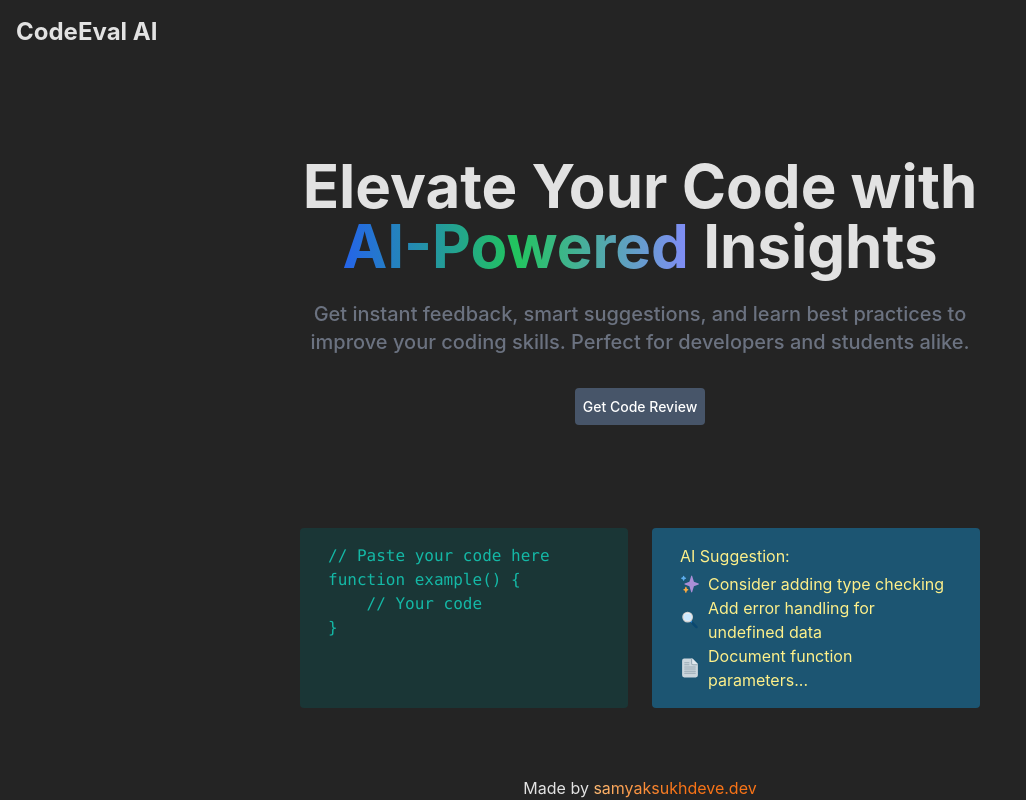
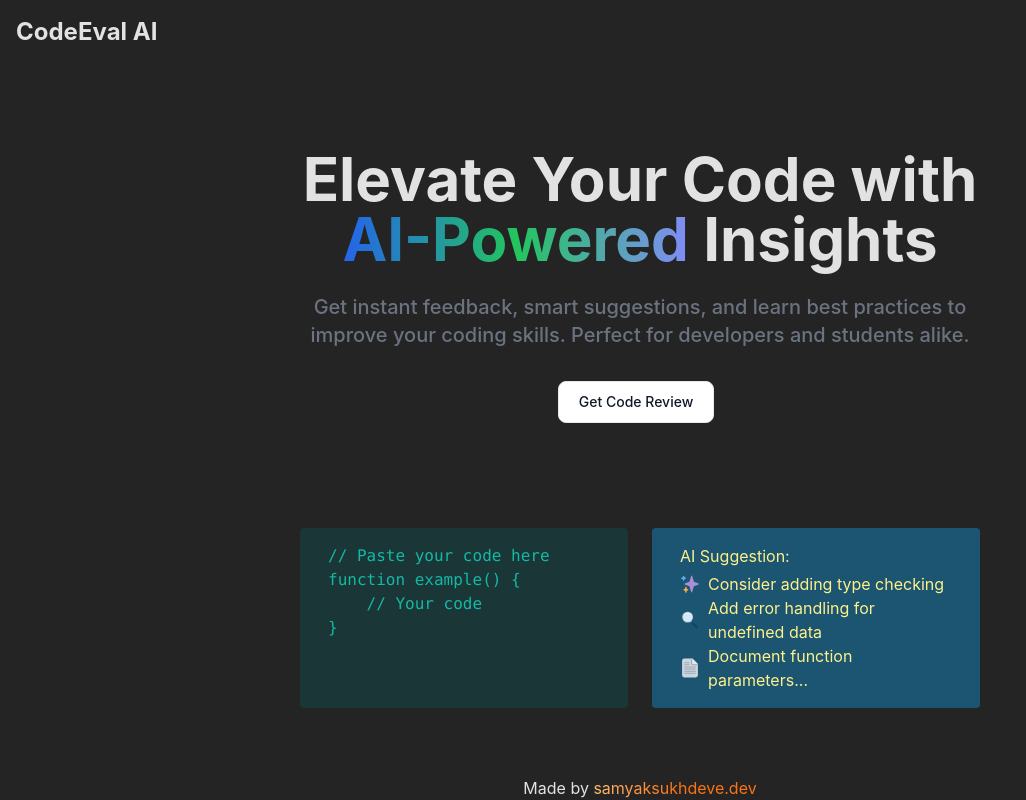
Before and after one commit to SamyakSukhdeve/codeeval-frontend, a React (Vite) app: page / in a window 1280 px wide. Shown: the whole page, without its empty margins (0-1026 px from the left). Built offline with nearby package versions, Linux system fonts and the light colour scheme; no server answers.

Commit message:
fixed button styles

```diff
--- a/src/components/Editor.jsx
+++ b/src/components/Editor.jsx
@@ -24,7 +24,7 @@ const Editor = () => {
       <button
         onClick={handleSubmit}
         disabled={isLoading ? true : false}
-        className="w-max bottom-6 right-6 absolute bg-[#77B254]  hover:bg-[#5B913B] text-white font-medium  rounded z-10 p-[7px] active:translate-y-1 disabled:pointer-events-none disabled:cursor-not-allowed"
+        className="w-max bottom-6 right-6 absolute  text-white bg-gradient-to-br from-purple-600 to-blue-500 hover:bg-gradient-to-bl focus:ring-4 focus:outline-none focus:ring-blue-300 dark:focus:ring-blue-800 font-[14px]  rounded z-10 p-[7px] active:translate-y-1 disabled:pointer-events-none disabled:cursor-not-allowed"
       >
         {isLoading ? "Analyzing..." : "Analyze Code"}
       </button>
--- a/src/pages/Landing.jsx
+++ b/src/pages/Landing.jsx
@@ -25,7 +25,8 @@ const Landing = () => {
         </div>
         <Link
           to="/analyze"
-          className="p-2 text-white text-[14px] font-medium bg-slate-600 rounded hover:bg-slate-700"
+          className="py-2.5 px-5 me-2 mb-2 text-sm font-medium text-gray-900 focus:outline-none bg-white rounded-lg border border-gray-200 hover:bg-gray-100 hover:text-blue-700 focus:z-10 focus:ring-4 focus:ring-gray-100 dark:focus:ring-gray-700 dark:bg-gray-800 dark:text-gray-400 dark:border-gray-600 dark:hover:text-white dark:hover:bg-gray-700"
+          // className="p-2 text-white text-[14px] font-medium bg-slate-600 rounded hover:bg-slate-700"
         >
           Get Code Review
         </Link>
```
